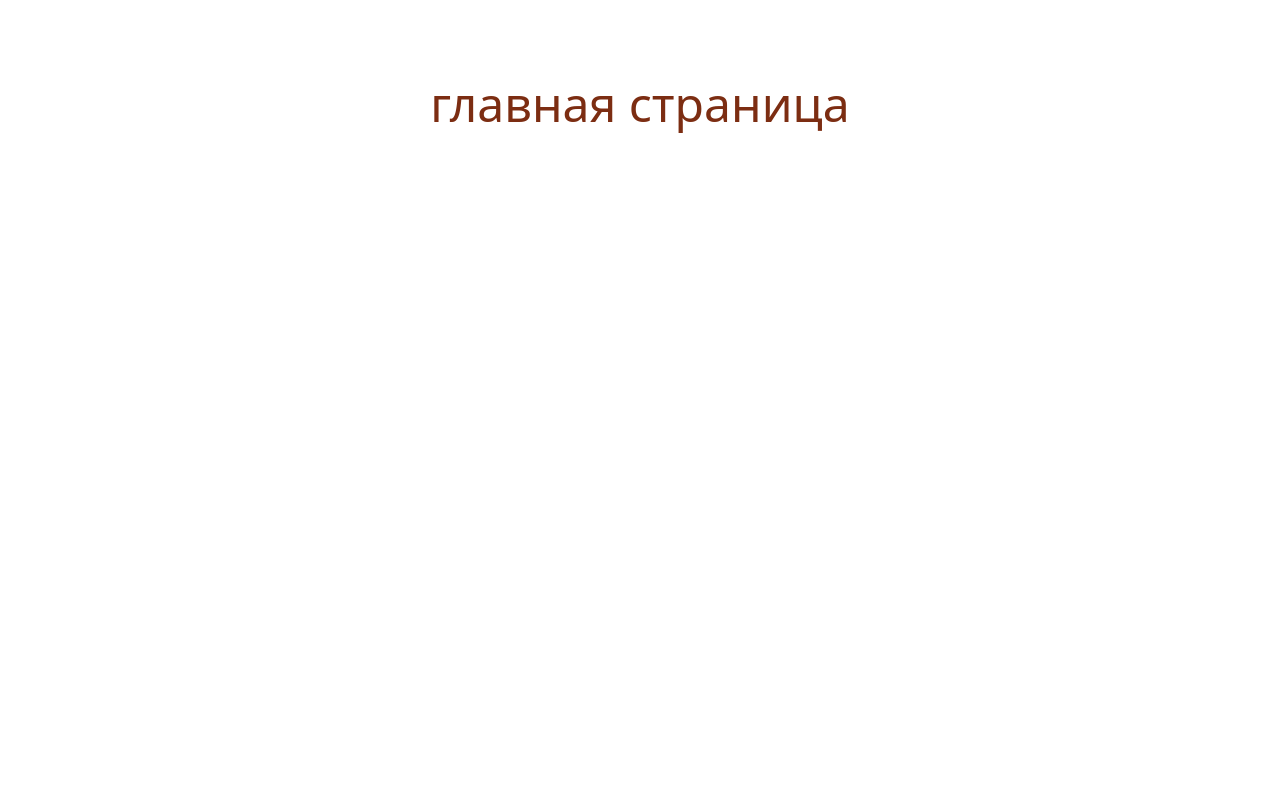
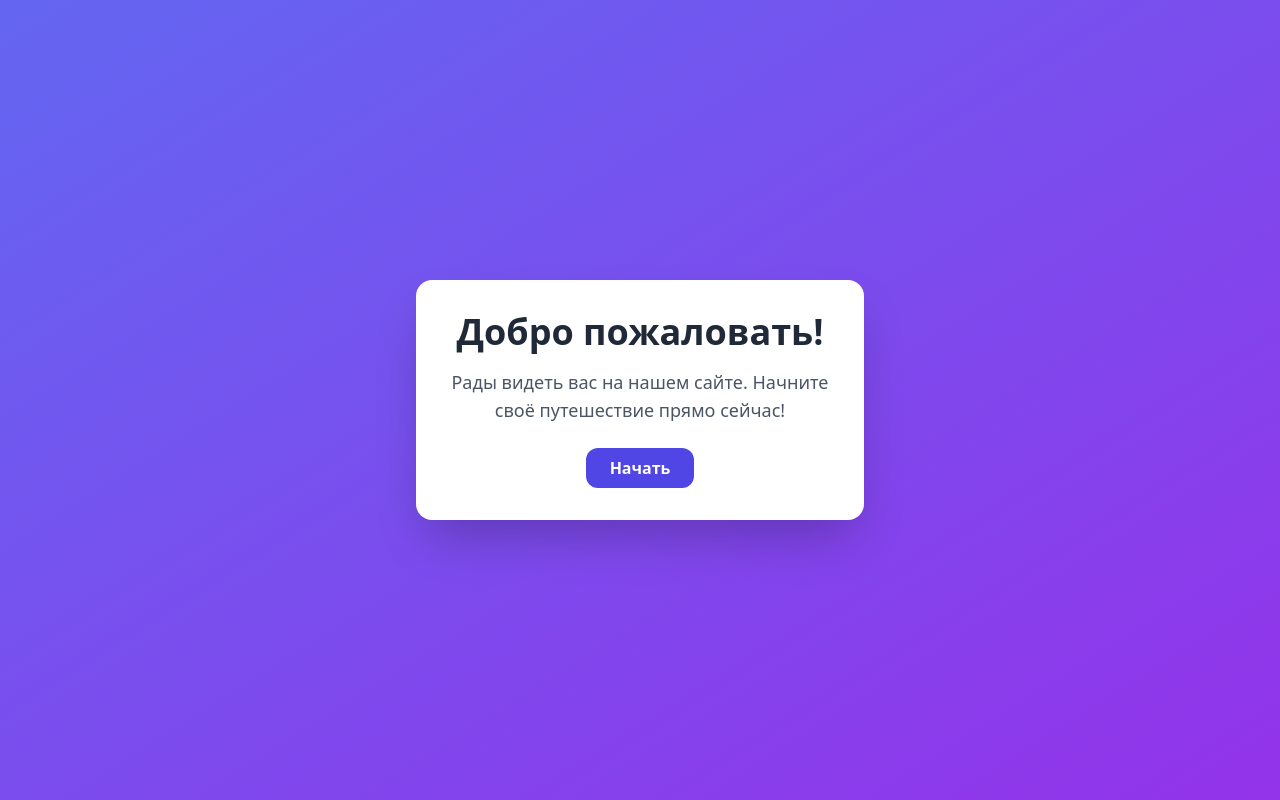
Before and after one commit to tuhlopuz1/DonorMate, a React (Vite) app in the folder frontend/: page / in a window 1280 px wide. Built offline with nearby package versions, Linux system fonts and the light colour scheme.

Commit message:
tailwind test

```diff
--- a/frontend/src/main.tsx
+++ b/frontend/src/main.tsx
@@ -4,12 +4,13 @@ import { BrowserRouter, Routes, Route } from "react-router-dom";
 import App from "./App";
 import About from "./pages/About"
 import "./index.css";
+import WelcomePage from "./pages/Welcome";
 
 ReactDOM.createRoot(document.getElementById("root")!).render(
   <React.StrictMode>
     <BrowserRouter>
       <Routes>
-        <Route path="/" element={<App />} />
+        <Route path="/" element={<WelcomePage />} />
         <Route path="/about" element={<About />} />
       </Routes>
     </BrowserRouter>
--- /dev/null
+++ b/frontend/src/pages/Welcome.tsx
@@ -0,0 +1,21 @@
+import React from "react";
+
+const WelcomePage: React.FC = () => {
+  return (
+    <div className="min-h-screen flex items-center justify-center bg-gradient-to-br from-indigo-500 to-purple-600 p-4">
+      <div className="bg-white rounded-2xl shadow-2xl max-w-md w-full p-8 text-center">
+        <h1 className="text-4xl font-bold text-gray-800 mb-4">
+          Добро пожаловать!
+        </h1>
+        <p className="text-lg text-gray-600 mb-6">
+          Рады видеть вас на нашем сайте. Начните своё путешествие прямо сейчас!
+        </p>
+        <button onClick={() => {window.location.href = '/about'}} className="bg-indigo-600 hover:bg-indigo-700 text-white font-semibold py-2 px-6 rounded-xl transition duration-300">
+          Начать
+        </button>
+      </div>
+    </div>
+  );
+};
+
+export default WelcomePage;
```
